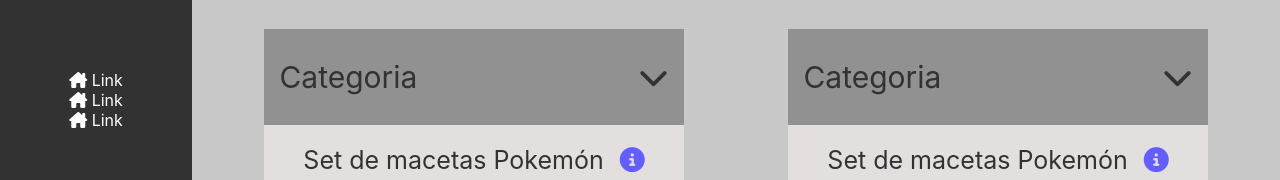
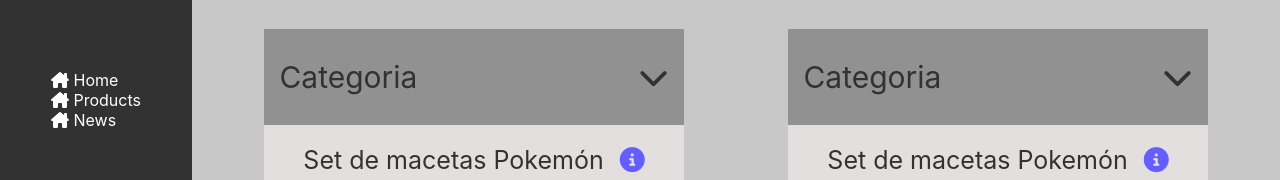
Before and after one commit to Candelaria29/grupo_8_Hanyou, a React (Create React App) app in the folder dashboard/: page / in a window 1280 px wide. Shown: the part 328-508 px from the top of the page. Built offline with nearby package versions, Linux system fonts and the light colour scheme; the HTML template or start-up script is replaced by a standard one.

Commit message:
Configure los links del sidebar

```diff
--- a/dashboard/src/components/linksNav.jsx
+++ b/dashboard/src/components/linksNav.jsx
@@ -1,8 +1,11 @@
+import { Link } from "react-router-dom";
 
-function LinksNav () {
-    return (
-        <a href='/' class='headerLinks'><i class="fa-solid fa-house-chimney"></i> Link </a>
-    )
+function LinksNav(props) {
+  return (
+    <Link to={props.path} class="headerLinks">
+      <i class="fa-solid fa-house-chimney"></i> {props.title}
+    </Link>
+  );
 }
 
-export default LinksNav
+export default LinksNav;
--- a/dashboard/src/components/navbar.jsx
+++ b/dashboard/src/components/navbar.jsx
@@ -1,13 +1,13 @@
-import LinksNav from './linksNav';
+import LinksNav from "./linksNav";
 
-function Navbar () {
-    return (
-            <nav id= 'navbar'>
-                <LinksNav/>
-                <LinksNav/>
-                <LinksNav/>
-            </nav>
-    )
+function Navbar() {
+  return (
+    <nav id="navbar">
+      <LinksNav path="/" title="Home" />
+      <LinksNav path="/products" title="Products" />
+      <LinksNav path="/news" title="News" />
+    </nav>
+  );
 }
 
-export default Navbar
+export default Navbar;
```
